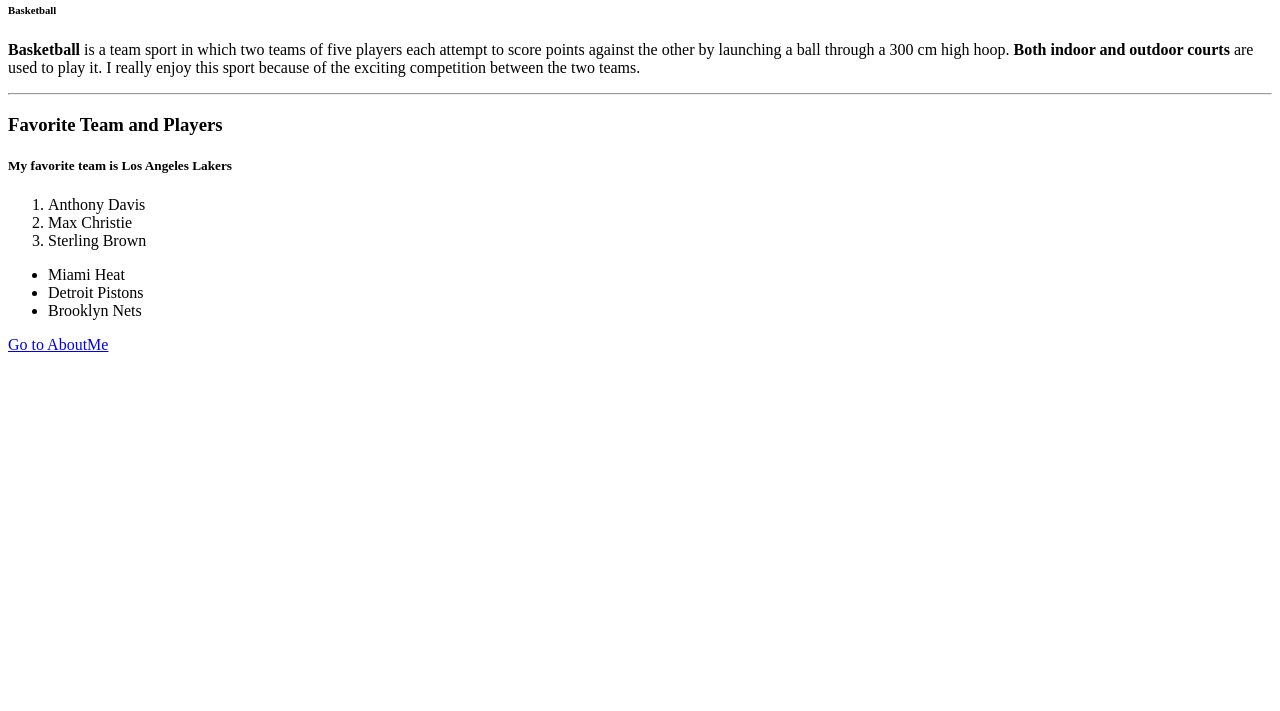
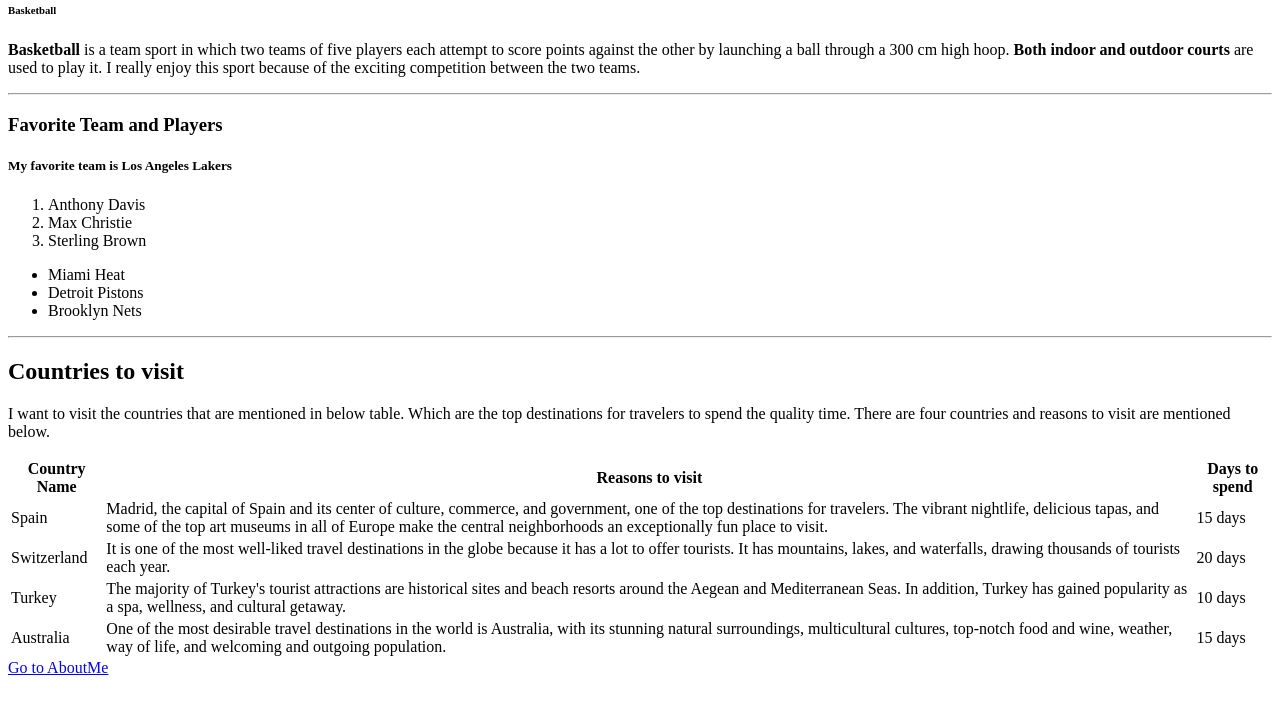
Before and after one commit to 44-563-Web-Apps-S23/44563-webapps-assignment-3-s560998, a plain HTML site: page index.html in a window 1280 px wide. Shown: the part 79-790 px from the top of the page. Drawn offline with Linux system fonts and the light colour scheme.

Commit message:
Updated index file with countries to visit

```diff
--- a/index.html
+++ b/index.html
@@ -17,8 +17,12 @@
                 <b>Both indoor and outdoor courts</b> are used to play it. I really enjoy this sport because of the exciting competition between the two teams.
             </p>
             <hr>
-            <h3>Favorite Team and Players</h3>
-            <h5>My favorite team is Los Angeles Lakers</h5>
+            <h3>
+                Favorite Team and Players
+            </h3>
+            <h5>
+                My favorite team is Los Angeles Lakers
+            </h5>
             <ol>
                 <li>Anthony Davis</li>
                 <li>Max Christie</li>
@@ -30,6 +34,75 @@
                 <li>Brooklyn Nets</li>
 
             </ul>
+            <hr>
+            <h2>
+                Countries to visit
+            </h2>
+            <p>
+                I want to visit the countries that are mentioned in below table. Which are the top destinations for travelers to spend the quality time.
+                There are four countries and reasons to visit are mentioned below.
+            </p>
+            <table>
+                <tr>
+                    <th>
+                        Country Name
+                    </th>
+                    <th>
+                        Reasons to visit
+                    </th>
+                    <th>
+                        Days to spend
+                    </th>
+                </tr>
+                <tr>
+                    <td>
+                        Spain
+                    </td>
+                    <td>
+                        Madrid, the capital of Spain and its center of culture, commerce, and government, one of the top destinations for travelers.
+                        The vibrant nightlife, delicious tapas, and some of the top art museums in all of Europe make the central neighborhoods an exceptionally fun place to visit.
+                    </td>
+                    <td>
+                        15 days
+                    </td>
+                </tr>
+                <tr>
+                    <td>
+                        Switzerland
+                    </td>
+                    <td>
+                        It is one of the most well-liked travel destinations in the globe because it has a lot to offer tourists.
+                        It has mountains, lakes, and waterfalls, drawing thousands of tourists each year.
+                    </td>
+                    <td>
+                        20 days
+                    </td>
+                </tr>
+                <tr>
+                    <td>
+                        Turkey
+                    </td>
+                    <td>
+                        The majority of Turkey's tourist attractions are historical sites and beach resorts around the Aegean and Mediterranean Seas.
+                        In addition, Turkey has gained popularity as a spa, wellness, and cultural getaway.
+                    </td>
+                    <td>
+                        10 days
+                    </td>
+                </tr>
+                <tr>
+                    <td>
+                        Australia
+                    </td>
+                    <td>
+                        One of the most desirable travel destinations in the world is Australia, with its stunning natural surroundings,
+                         multicultural cultures, top-notch food and wine, weather, way of life, and welcoming and outgoing population.
+                    </td>
+                    <td>
+                        15 days
+                    </td>
+                </tr>
+            </table>
             <a href="aboutme.html">Go to AboutMe</a>
        </body>
 </html>
```
